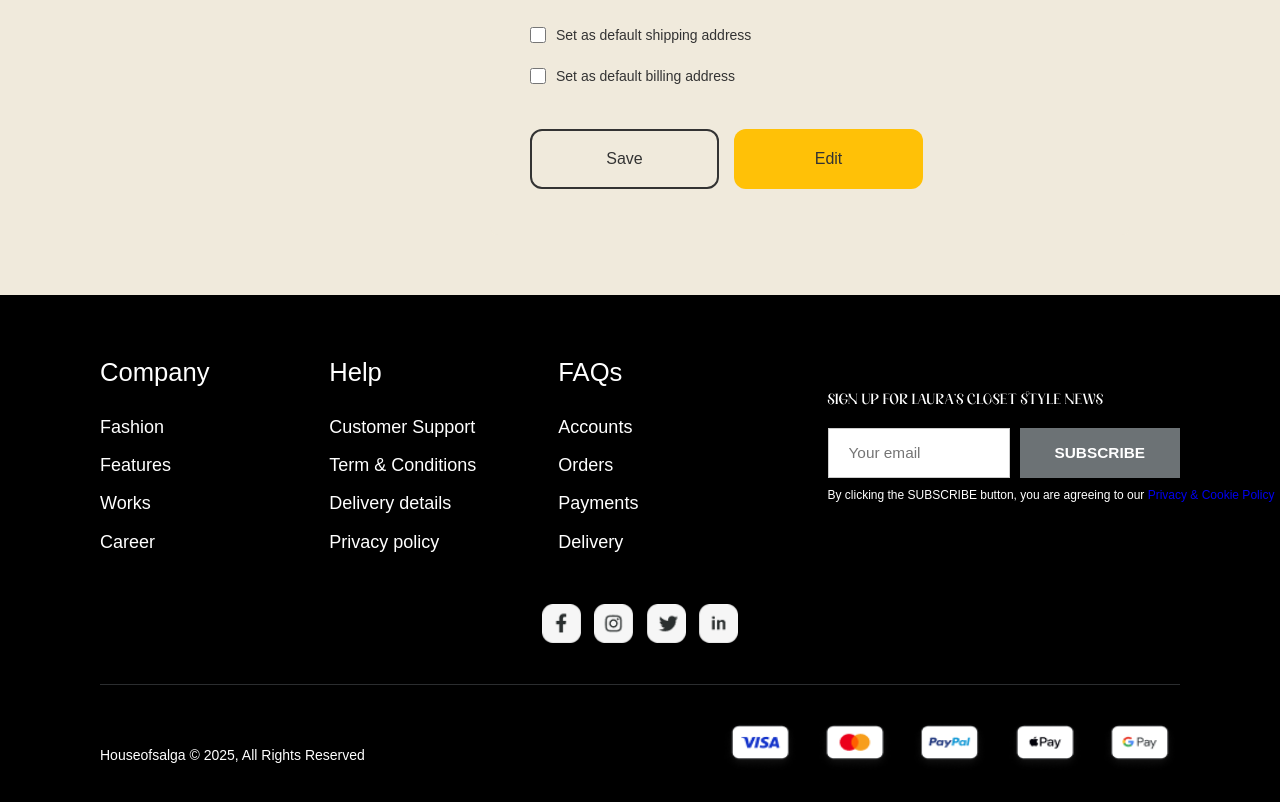
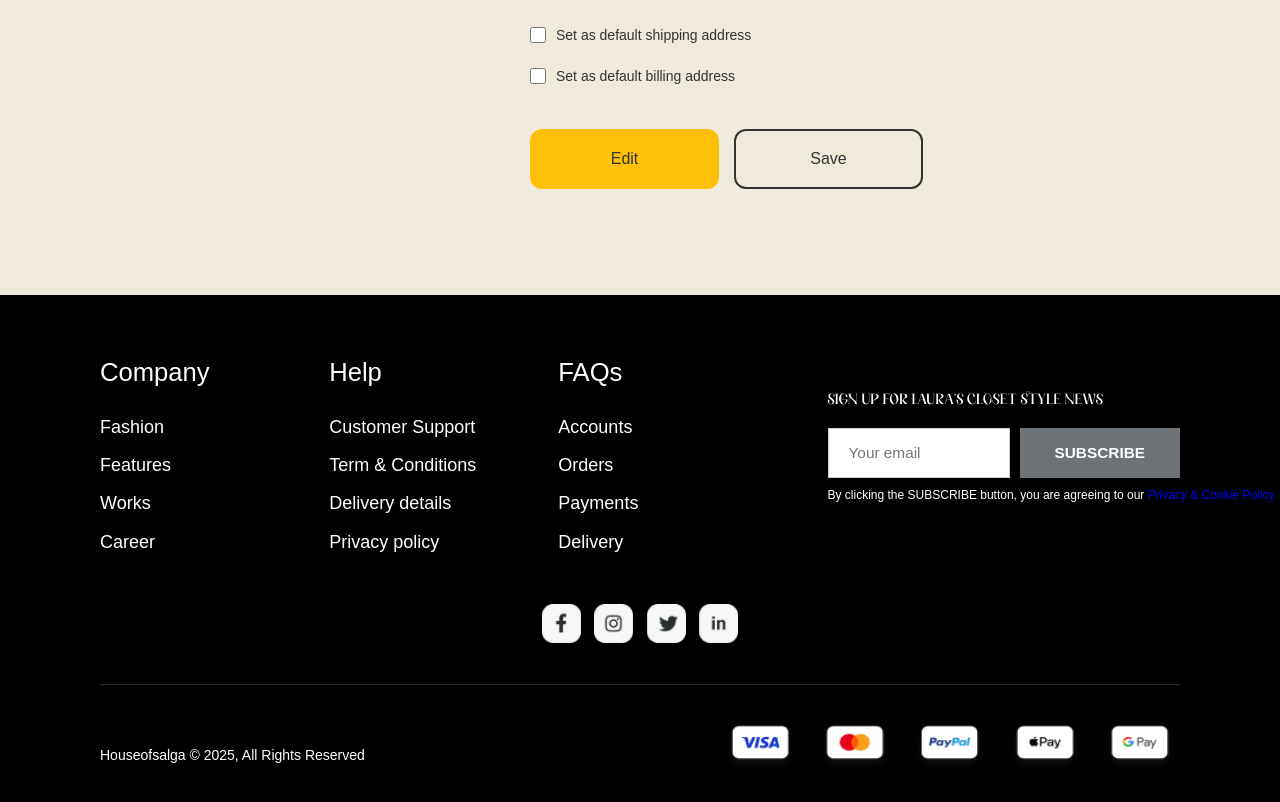
Before and after one commit to Fuchsius/HouseOfSalga, a React (Create React App) app in the folder frontend/: page /personal-info in a window 1280 px wide. Shown: the part 1160-1962 px from the top of the page. Built offline with nearby package versions, Linux system fonts and the light colour scheme; a web font is replaced by a local one.

Commit message:
Update PersonalInformation.jsx

```diff
--- a/frontend/src/Pages/PersonalInformations/PersonalInformation.jsx
+++ b/frontend/src/Pages/PersonalInformations/PersonalInformation.jsx
@@ -31,11 +31,11 @@ const PersonalInformation = () => {
   };
 
   const handleViewCart = () => {
-    alert('View Cart clicked');
+    alert('Save clicked');
   };
 
   const handleCheckout = () => {
-    alert('Checkout clicked');
+    alert('Edit clicked');
   };
 
   return (
@@ -210,19 +210,20 @@ const PersonalInformation = () => {
                     </label>
                   </div>
                   <div className="button-group">
+
+                    <button
+                      type="button"
+                      onClick={handleCheckout}
+                      className="edit-button"
+                    >
+                      Edit
+                    </button>
                     <button
                       type="button"
                       onClick={handleViewCart}
                       className="save-button"
                     >
                      Save
-                    </button>
-                    <button
-                      type="button"
-                      onClick={handleCheckout}
-                      className="edit-button"
-                    >
-                      Edit
                     </button>
                   </div>
                 </div>
```
